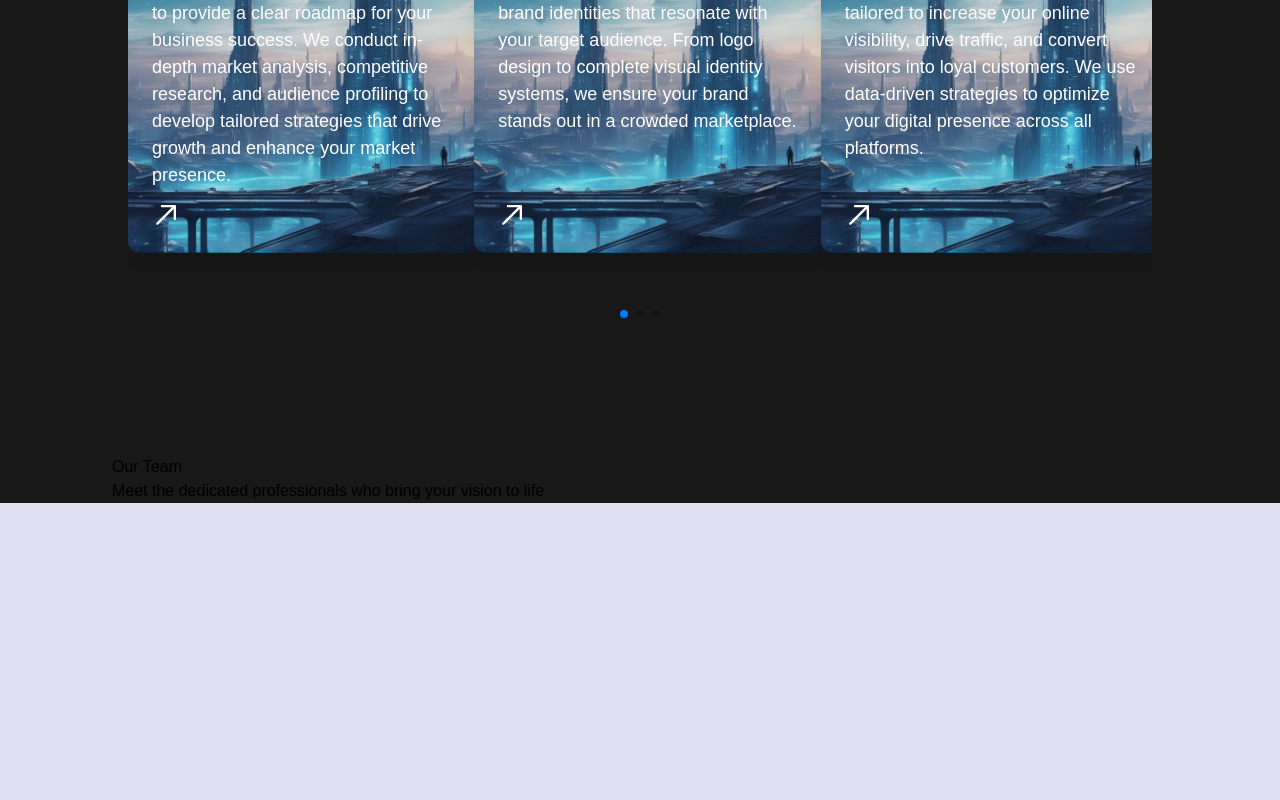
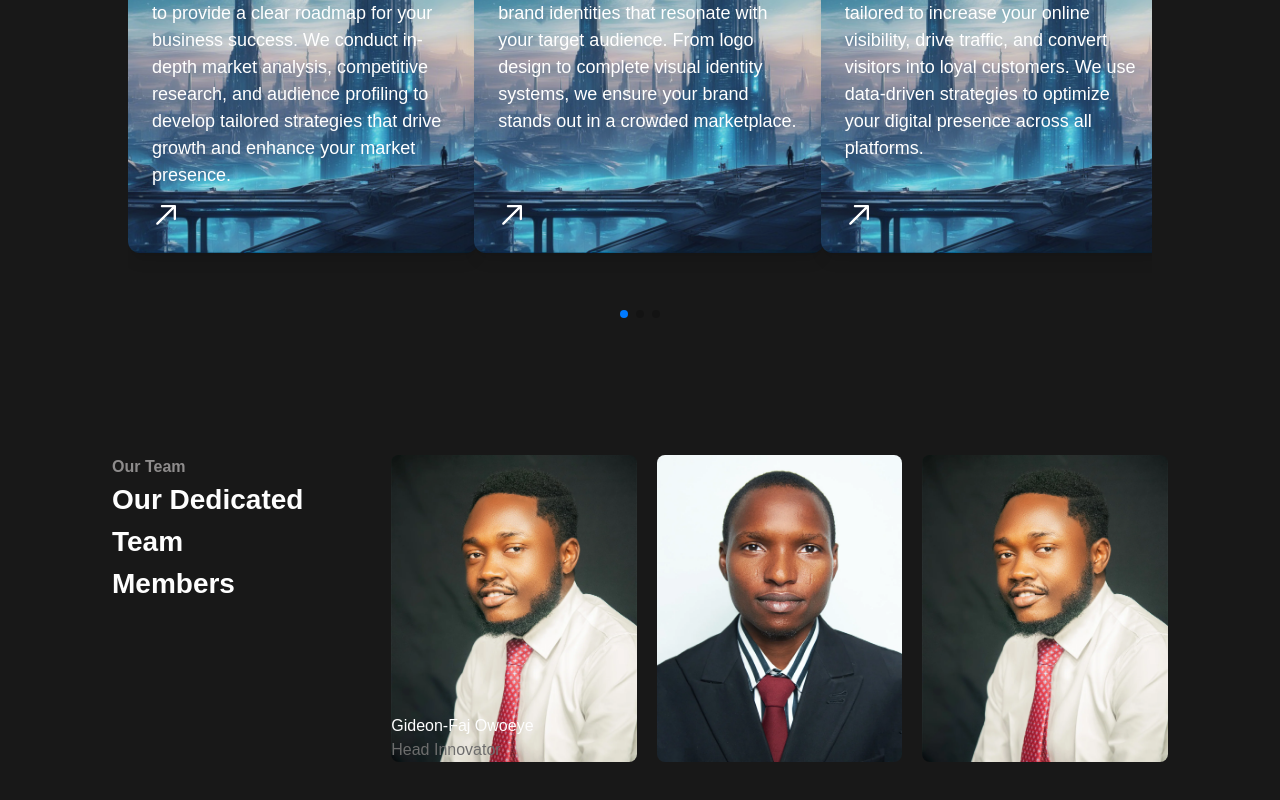
Before and after one commit to SekavArielight/gideon-faj-ltd, a React (Vite) app: page / in a window 1280 px wide. Shown: the part 1213-2013 px from the top of the page. Before the commit the page ends 1716 px from the top, so only its background shows below. Built offline with nearby package versions, Linux system fonts and the light colour scheme.

Commit message:
Team Section Build

```diff
--- a/src/components/Team.jsx
+++ b/src/components/Team.jsx
@@ -2,16 +2,27 @@ import React from "react";
 
 const Team = () => {
   return (
-    <div className="bg-aboutBlack relative">
-      <div className="mx-auto max-w-screen-2xl px-28 flex">
+    <div className="bg-aboutBlack pb-28">
+      <div className="mx-auto max-w-screen-2xl px-28 flex justify-between gap-5">
         <div>
-          <p>Our Team</p>
-          <h1>
-            Meet the dedicated professionals who bring your vision to life
+          <p className="text-[#8e8c8c] font-bold">Our Team</p>
+          <h1 className="text-[#fefefe] font-bold text-[28px] inline">
+            Our Dedicated Team <br /> Members
           </h1>
         </div>
-        <div></div>
-        <div></div>
+        <div className="relative">
+          <img src="/public/images/team-1.webp" alt="Gideon-Faj" className="w-64 rounded-lg"/>
+          <div className="absolute bottom-0">
+            <p className="text-[#fefefe]">Gideon-Faj Owoeye</p>
+            <p className="text-[#6d6d6d]">Head Innovator</p>
+          </div>
+        </div>
+        <div>
+          <img src="/public/images/team-2.webp" alt="Adebare Amos" className="w-64 rounded-lg"/>
+        </div>
+        <div>
+          <img src="/public/images/team-1.webp" alt="Gideon-Faj" className="w-64 rounded-lg"/>
+        </div>
       </div>
     </div>
   );
```
Also changed, not shown: public/images/team-1.webp (added), public/images/team-2.webp (added).
